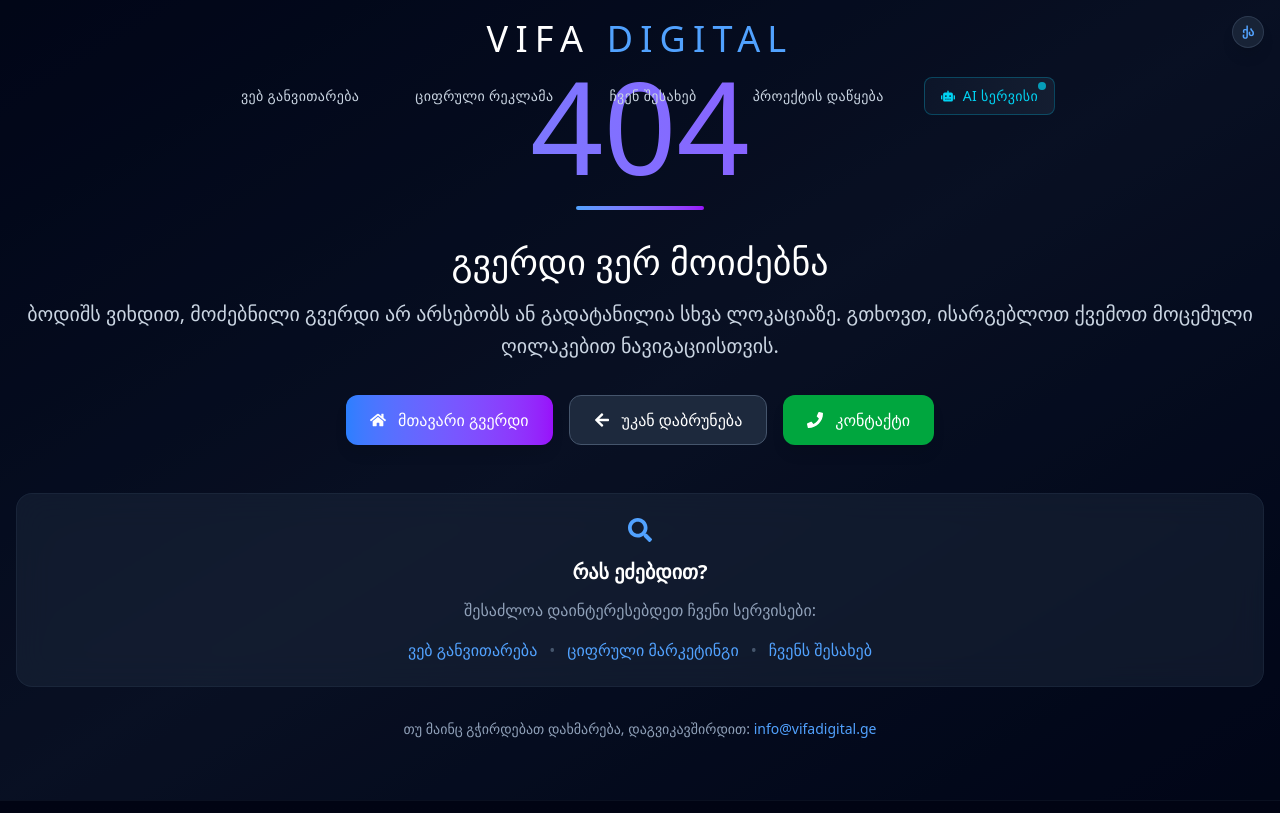
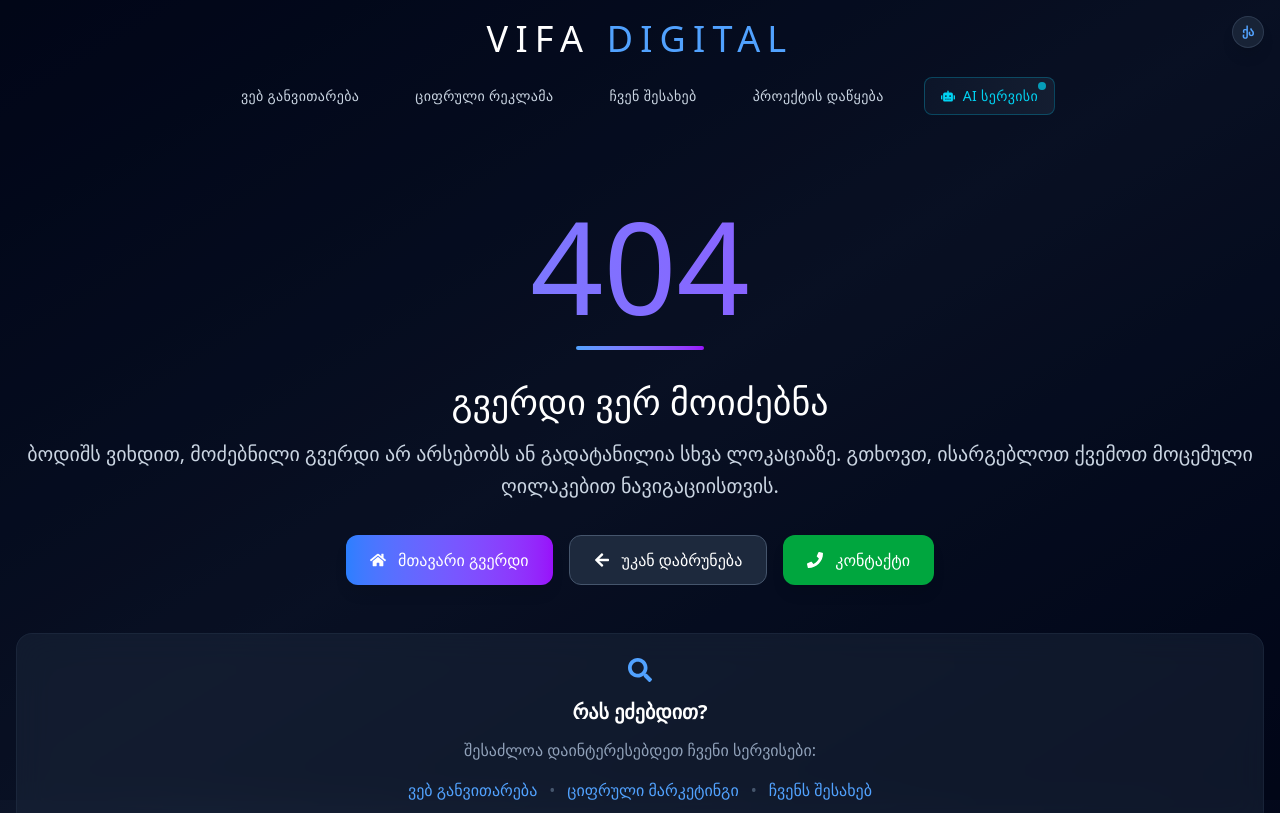
Before and after one commit to Ereklebazanovi/vifaProject, a React (Vite) app: page /services/marketing in a window 1280 px wide. Shown: the top 813 px of the page. Built offline with nearby package versions, Linux system fonts and the light colour scheme; a web font is replaced by a local one.

Commit message:
page validation fix

```diff
--- a/src/pages/NotFound.tsx
+++ b/src/pages/NotFound.tsx
@@ -17,7 +17,7 @@
         type="website"
       />
 
-      <div className="min-h-screen bg-gradient-to-br from-slate-950 via-slate-900 to-slate-950 flex items-center justify-center px-4">
+      <div className="min-h-screen mt-35 bg-gradient-to-br from-slate-950 via-slate-900 to-slate-950 flex items-center justify-center px-4">
         {/* Background */}
         <div className="fixed inset-0 z-0">
           <div className="absolute inset-0 bg-gradient-to-br from-slate-950 via-slate-900 to-slate-950" />
@@ -122,7 +122,7 @@
               <p className="text-sm">
                 თუ მაინც გჭირდებათ დახმარება, დაგვიკავშირდით:{' '}
                 <a
-                  href="mailto:info@vifadigital.ge"
+                  href="vifa.official2020@gmail.com"
                   className="text-blue-400 hover:text-blue-300 hover:underline transition-colors"
                 >
                   info@vifadigital.ge
```
